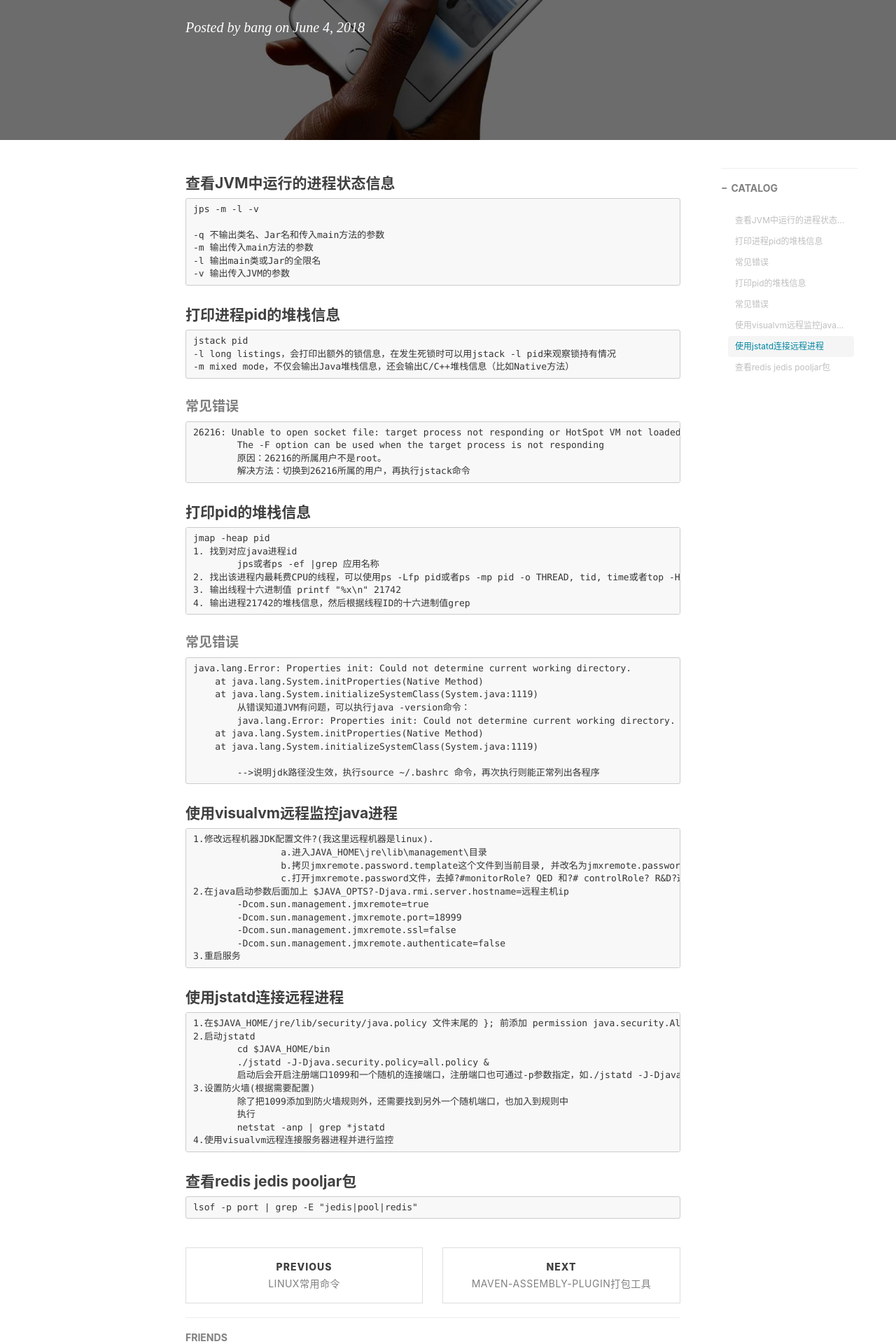
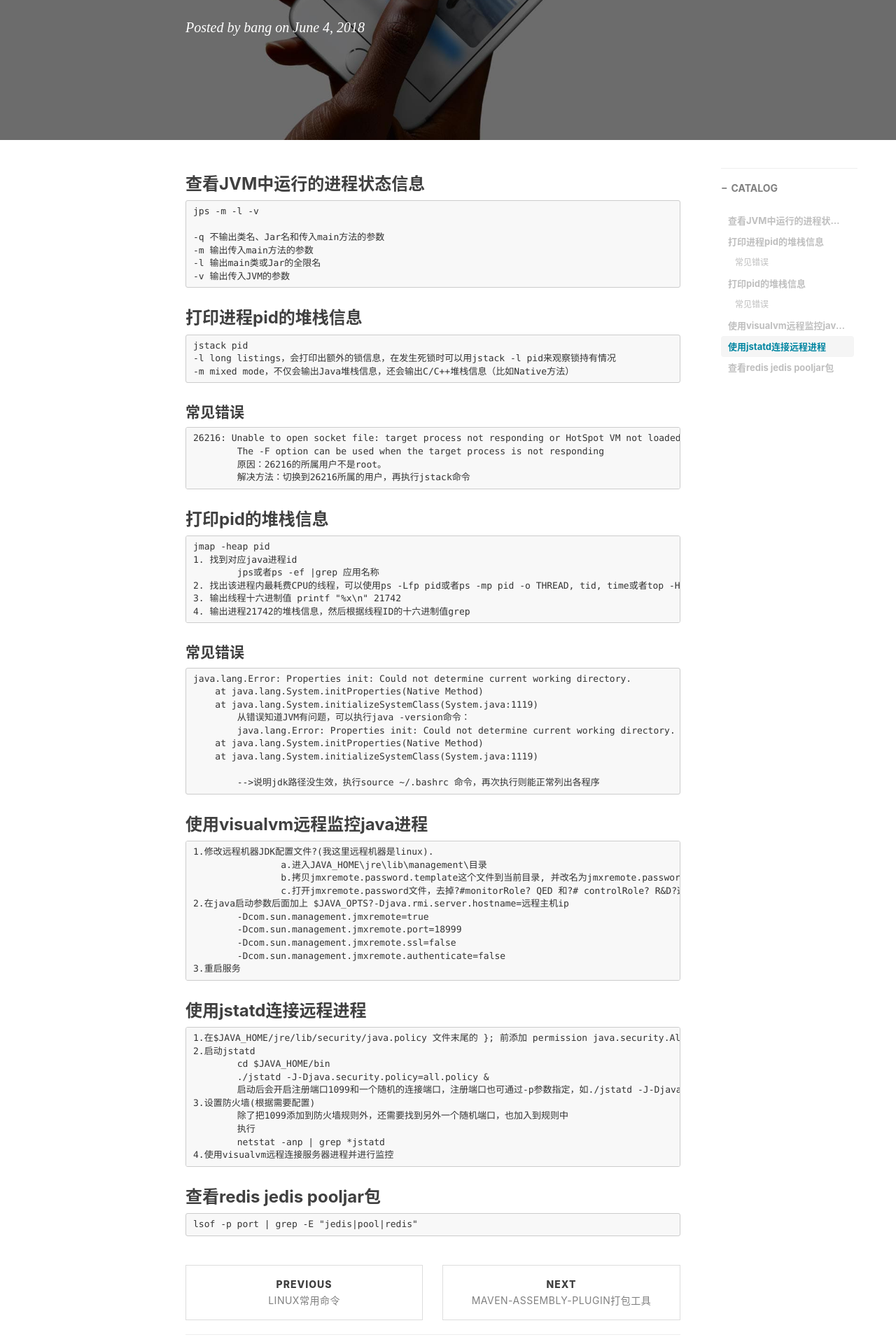
Before and after one commit to yuhangdai/yuhangdai.github.io, a Jekyll site: the page built from _posts/2018-09-29-JVM基础知识.md, in a window 1280 px wide. Shown: the part 323-2243 px from the top of the page at 70% size. Built offline with Jekyll 4.4.1, drawn with Linux system fonts in a browser that asks for light colours; nearby versions of some CDN libraries; comment, search, counter and statistics services are not loaded.

```diff
--- a/_posts/2018-09-29-JVM基础知识.md
+++ b/_posts/2018-09-29-JVM基础知识.md
@@ -12,7 +12,7 @@ tags:
     - jvm
 ---
 
-#### 查看JVM中运行的进程状态信息
+### 查看JVM中运行的进程状态信息
 	jps -m -l -v
 
 	-q 不输出类名、Jar名和传入main方法的参数
@@ -20,19 +20,19 @@ tags:
 	-l 输出main类或Jar的全限名
 	-v 输出传入JVM的参数
 
-#### 打印进程pid的堆栈信息
+### 打印进程pid的堆栈信息
 	jstack pid
 	-l long listings，会打印出额外的锁信息，在发生死锁时可以用jstack -l pid来观察锁持有情况
 	-m mixed mode，不仅会输出Java堆栈信息，还会输出C/C++堆栈信息（比如Native方法）
 
-##### 常见错误
+#### 常见错误
 	26216: Unable to open socket file: target process not responding or HotSpot VM not loaded
 		The -F option can be used when the target process is not responding
 		原因：26216的所属用户不是root。
 		解决方法：切换到26216所属的用户，再执行jstack命令
 
 
-#### 打印pid的堆栈信息
+### 打印pid的堆栈信息
 	jmap -heap pid
 	1. 找到对应java进程id
 		jps或者ps -ef |grep 应用名称
@@ -40,7 +40,7 @@ tags:
 	3. 输出线程十六进制值 printf "%x\n" 21742
 	4. 输出进程21742的堆栈信息，然后根据线程ID的十六进制值grep
 
-##### 常见错误
+#### 常见错误
 	java.lang.Error: Properties init: Could not determine current working directory.
         at java.lang.System.initProperties(Native Method)
         at java.lang.System.initializeSystemClass(System.java:1119)
@@ -53,7 +53,7 @@ tags:
 
 
 
-#### 使用visualvm远程监控java进程
+### 使用visualvm远程监控java进程
 	1.修改远程机器JDK配置文件?(我这里远程机器是linux).
  		a.进入JAVA_HOME\jre\lib\management\目录
  		b.拷贝jmxremote.password.template这个文件到当前目录, 并改名为jmxremote.password
@@ -65,7 +65,7 @@ tags:
 		-Dcom.sun.management.jmxremote.authenticate=false
 	3.重启服务
 
-#### 使用jstatd连接远程进程
+### 使用jstatd连接远程进程
 	1.在$JAVA_HOME/jre/lib/security/java.policy 文件末尾的 }; 前添加 permission java.security.AllPermission;
 	2.启动jstatd
 		cd $JAVA_HOME/bin
@@ -77,5 +77,5 @@ tags:
 		netstat -anp | grep *jstatd
 	4.使用visualvm远程连接服务器进程并进行监控
 
-#### 查看redis jedis pooljar包
+### 查看redis jedis pooljar包
 	lsof -p port | grep -E "jedis|pool|redis"
```
